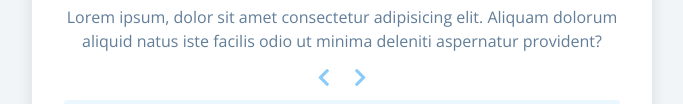
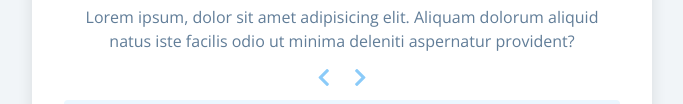
Before and after one commit to Sumitprajapatintv/JSProject, a plain HTML site: page Review/index.html in a window 1280 px wide. Shown: the part 601-705 px from the top of the page, without its empty margins (298-981 px from the left). Drawn offline with nearby package versions, Linux system fonts and the light colour scheme.

Commit message:
Change in HTML

```diff
--- a/Review/index.html
+++ b/Review/index.html
@@ -26,7 +26,7 @@
       </div>
       <h4 id="author">Sara Jones</h4>
       <p id="job">UX deginer</p>
-      <p id="info">Lorem ipsum, dolor sit amet consectetur adipisicing elit. Aliquam dolorum aliquid natus iste facilis odio ut minima deleniti aspernatur provident?</p>
+      <p id="info">Lorem ipsum, dolor sit amet  adipisicing elit. Aliquam dolorum aliquid natus iste facilis odio ut minima deleniti aspernatur provident?</p>
       <div class="button-container">
         <button class="prev-btn">
           <i class="fas fa-chevron-left"></i>
```
